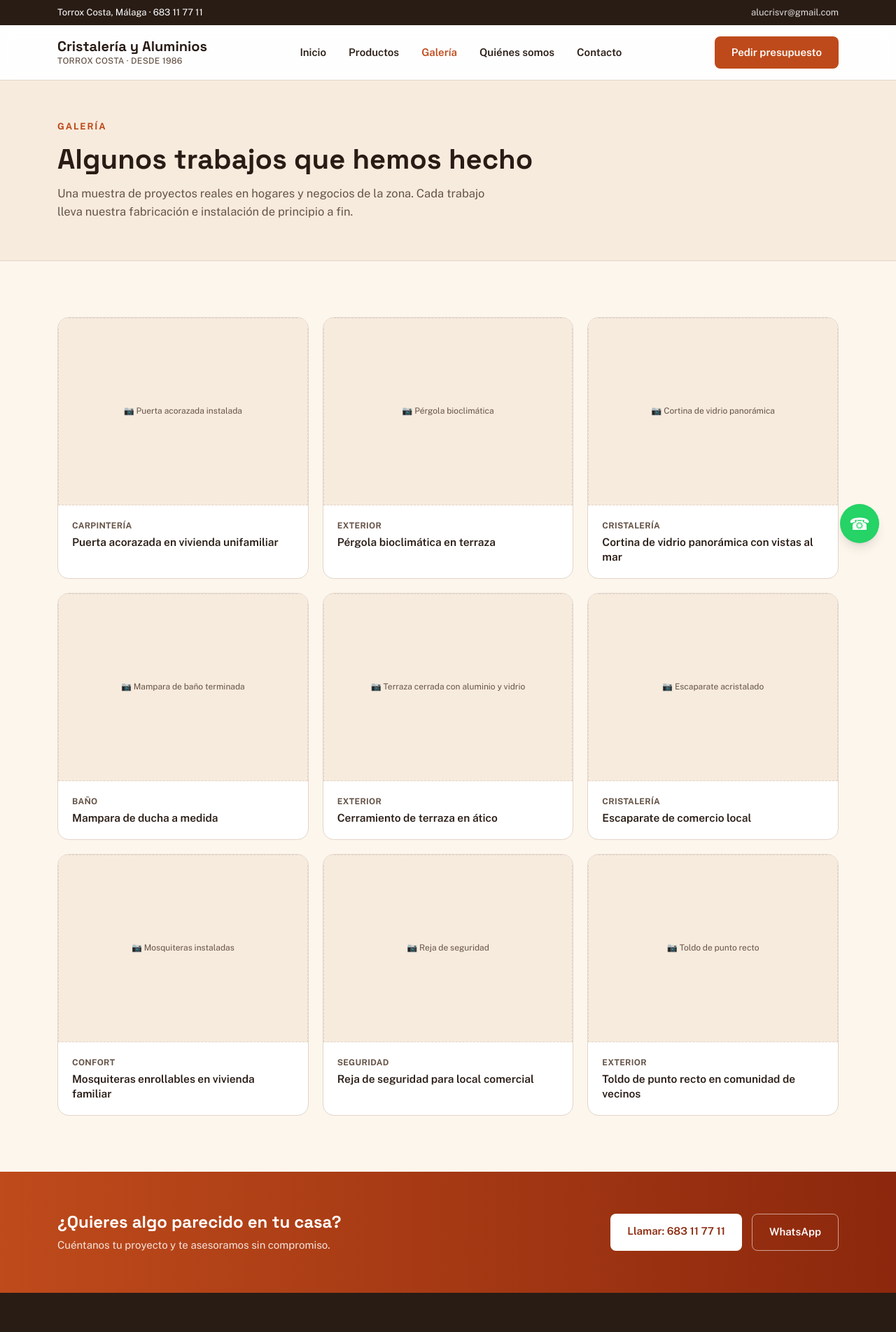
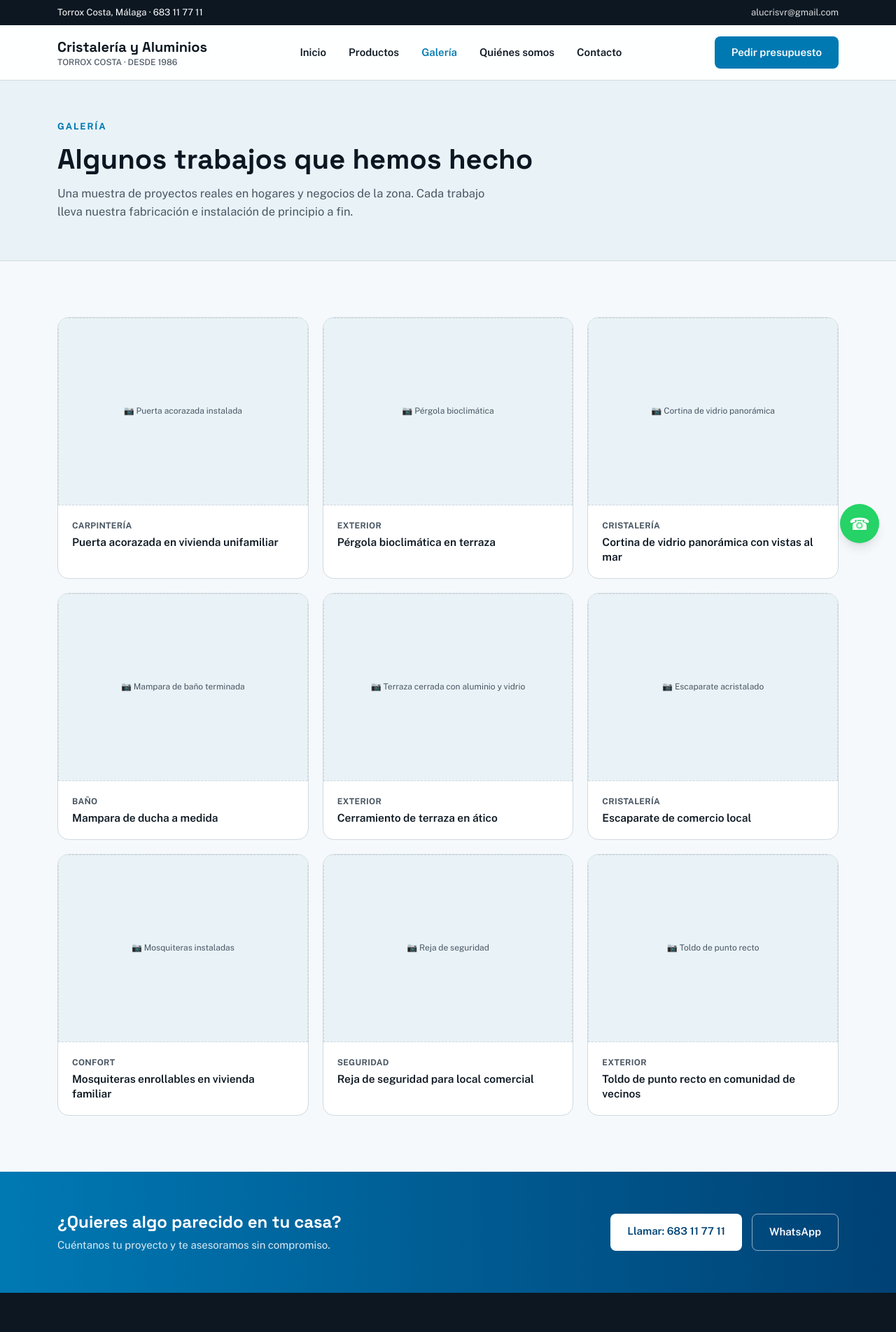
Before and after one commit to nayfly/Cristaleria-web, a Next.js app: page /galeria in a window 1280 px wide. Shown: the top 1903 px of the page at 70% size. Built offline with nearby package versions, Linux system fonts and the light colour scheme.

Commit message:
Refine cristaleria homepage design

```diff
--- a/app/globals.css
+++ b/app/globals.css
@@ -4,11 +4,13 @@
 
 html {
   scroll-behavior: smooth;
+  overflow-x: hidden;
 }
 
 body {
   background-color: theme(colors.bg);
   color: theme(colors.ink);
+  overflow-x: hidden;
 }
 
 a:focus-visible,
--- a/components/Footer.tsx
+++ b/components/Footer.tsx
@@ -6,7 +6,7 @@ export function Footer() {
     <footer className="bg-ink py-14 text-white/75">
       <div className="mx-auto grid max-w-[1180px] grid-cols-1 gap-11 px-5 sm:px-8 md:grid-cols-[1.2fr_0.8fr_1fr_1fr]">
         <div>
-          <h4 className="mb-3.5 text-[13.5px] font-semibold uppercase tracking-wide text-white">
+          <h4 className="mb-3.5 text-[13.5px] font-semibold uppercase text-white">
             {business.shortName}
           </h4>
           <p className="text-[14.5px] leading-[1.8]">
@@ -16,7 +16,7 @@ export function Footer() {
           </p>
         </div>
         <div>
-          <h4 className="mb-3.5 text-[13.5px] font-semibold uppercase tracking-wide text-white">
+          <h4 className="mb-3.5 text-[13.5px] font-semibold uppercase text-white">
             Navegación
           </h4>
           <ul className="grid gap-2 text-[14.5px] leading-[1.8]">
@@ -48,7 +48,7 @@ export function Footer() {
           </ul>
         </div>
         <div>
-          <h4 className="mb-3.5 text-[13.5px] font-semibold uppercase tracking-wide text-white">
+          <h4 className="mb-3.5 text-[13.5px] font-semibold uppercase text-white">
             Horario
           </h4>
           <p className="text-[14.5px] leading-[1.8]">
@@ -58,7 +58,7 @@ export function Footer() {
           </p>
         </div>
         <div>
-          <h4 className="mb-3.5 text-[13.5px] font-semibold uppercase tracking-wide text-white">
+          <h4 className="mb-3.5 text-[13.5px] font-semibold uppercase text-white">
             Contacto
           </h4>
           <p className="text-[14.5px] leading-[1.8]">
--- a/components/Header.tsx
+++ b/components/Header.tsx
@@ -22,22 +22,22 @@ export function Header({
   return (
     <>
       <div className="bg-ink text-white text-[13px]">
-        <div className="mx-auto flex max-w-[1180px] items-center justify-between gap-4 px-5 py-2 sm:px-8">
-          <span>
+        <div className="mx-auto flex max-w-[1180px] items-center justify-between gap-3 px-4 py-2 sm:px-8">
+          <span className="min-w-0 truncate">
             {business.address.locality}, {business.address.region} · {business.phoneDisplay}
           </span>
-          <a href={`mailto:${business.email}`} className="opacity-85 hover:opacity-100">
+          <a href={`mailto:${business.email}`} className="hidden min-w-0 truncate opacity-85 hover:opacity-100 sm:block">
             {business.email}
           </a>
         </div>
       </div>
 
       <header className="sticky top-0 z-50 border-b border-line bg-white/90 backdrop-blur">
-        <div className="mx-auto max-w-[1180px] px-5 sm:px-8">
+        <div className="mx-auto max-w-[1180px] px-4 sm:px-8">
           <nav className="flex items-center justify-between py-4">
-            <Link href="/" className="font-display text-xl font-bold leading-tight text-ink">
+            <Link href="/" className="min-w-0 font-display text-lg font-bold leading-tight text-ink sm:text-xl">
               {business.shortName}
-              <span className="block font-body text-xs font-medium uppercase tracking-wide text-muted">
+              <span className="block truncate font-body text-xs font-medium uppercase text-muted">
                 {business.address.locality} · desde {business.foundedYear}
               </span>
             </Link>
--- a/components/ReviewsCarousel.tsx
+++ b/components/ReviewsCarousel.tsx
@@ -34,8 +34,8 @@ export function ReviewsCarousel({ reviews }: { reviews: Review[] }) {
       onMouseEnter={() => setPaused(true)}
       onMouseLeave={() => setPaused(false)}
     >
-      <div className="relative rounded-2xl border border-white/10 bg-white/5 p-8 sm:p-10">
-        <div className="mb-4 text-lg tracking-widest text-warm">★★★★★</div>
+      <div className="relative rounded-md border border-white/10 bg-white/5 p-8 sm:p-10">
+        <div className="mb-4 text-lg text-warm">★★★★★</div>
         <p className="min-h-[96px] text-[17px] leading-relaxed text-white/90">«{current.text}»</p>
         <div className="mt-5 text-sm font-semibold">{current.who}</div>
 
--- a/tailwind.config.ts
+++ b/tailwind.config.ts
@@ -5,14 +5,14 @@ const config: Config = {
   theme: {
     extend: {
       colors: {
-        bg: "oklch(97.5% 0.014 75)",
-        panel: "oklch(94.5% 0.022 70)",
-        ink: "oklch(24% 0.024 50)",
-        muted: "oklch(46% 0.03 55)",
-        line: "oklch(88% 0.022 65)",
-        accent: "oklch(56% 0.16 40)",
-        "accent-dark": "oklch(43% 0.14 35)",
-        warm: "oklch(74% 0.13 75)",
+        bg: "oklch(98% 0.006 230)",
+        panel: "oklch(95.5% 0.012 235)",
+        ink: "oklch(20% 0.025 245)",
+        muted: "oklch(45% 0.025 245)",
+        line: "oklch(88% 0.012 235)",
+        accent: "oklch(54% 0.14 235)",
+        "accent-dark": "oklch(36% 0.12 240)",
+        warm: "oklch(68% 0.16 55)",
       },
       fontFamily: {
         display: ["var(--font-display)", "sans-serif"],
```
Also changed, not shown: app/page.tsx (+71 -26 lines).
